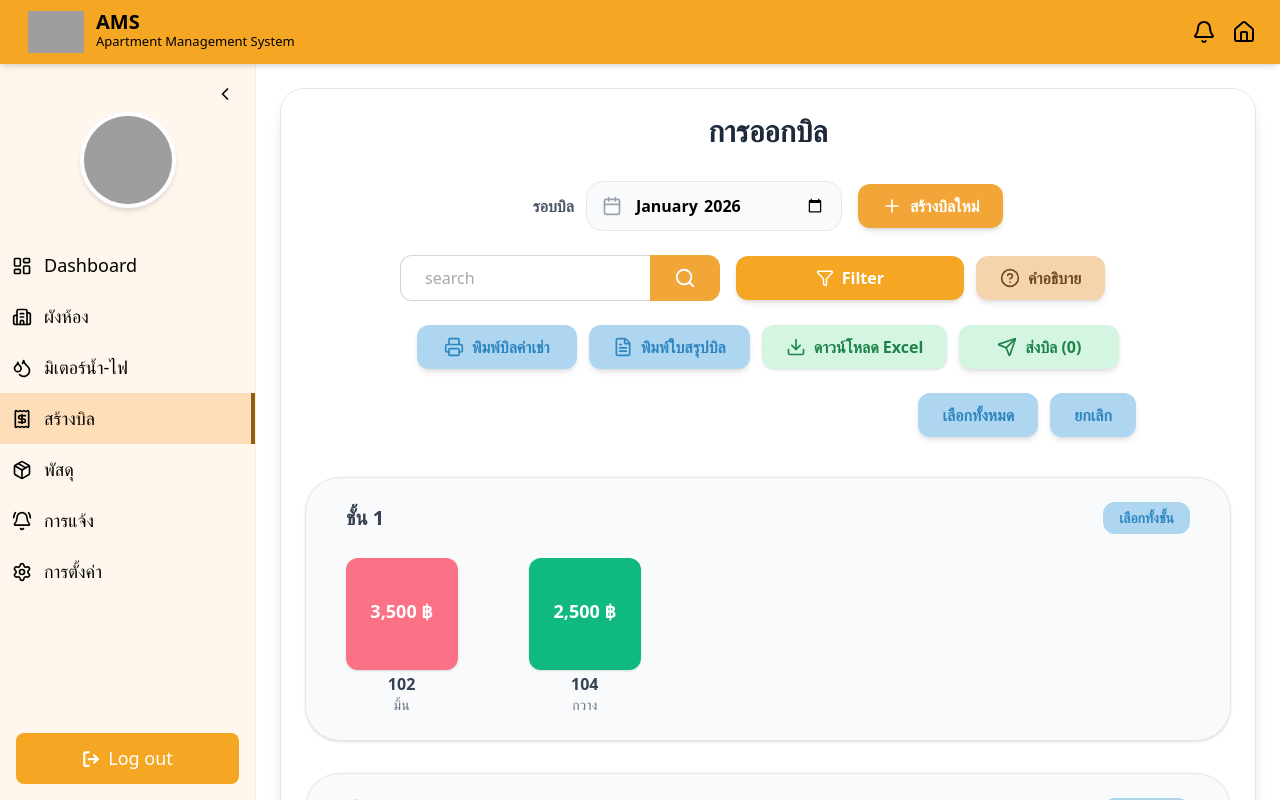
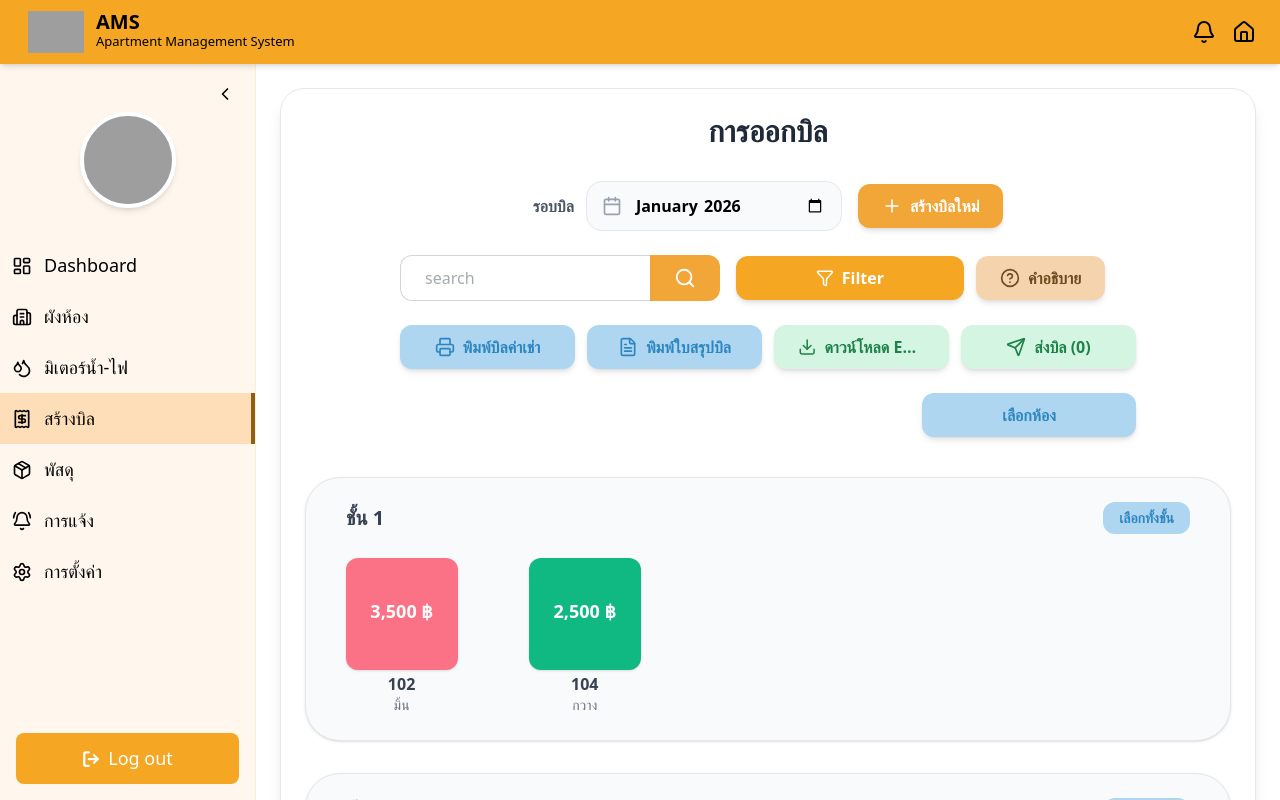
Before and after one commit to tomatoploy/Apartment-management-system, a React (Vite) app in the folder frontend/: page /billings in a window 1280 px wide. Shown: the top 800 px of the page. Built offline with nearby package versions, Linux system fonts and the light colour scheme; grey boxes are pictures that could not be loaded.

Commit message:
update bill
เพิ่มปุ่มเลือก จัดหน้า

```diff
--- a/frontend/src/pages/BillDetail.jsx
+++ b/frontend/src/pages/BillDetail.jsx
@@ -59,7 +59,7 @@ const getItemLabel = (item, selectedDate) => {
 /* ================= Component ================= */
 const BillDetail = () => {
   const navigate = useNavigate();
-  const { roomId } = useParams();
+  const { roomNumber } = useParams();
 
   const [selectedDate, setSelectedDate] = useState(
     new Date().toISOString().slice(0, 7),
@@ -158,7 +158,7 @@ const BillDetail = () => {
             <X size={26} strokeWidth={3} />
           </button>
           <h1 className="text-3xl font-bold mb-8 text-gray-800">
-            การออกบิล ห้อง {roomId}
+            การออกบิล ห้อง {roomNumber}
           </h1>
         </div>
 
--- a/frontend/src/pages/Billing.jsx
+++ b/frontend/src/pages/Billing.jsx
@@ -25,13 +25,16 @@ import {
 import { useNavigate } from "react-router-dom";
 
 const Billing = () => {
-  const [selectedDate, setSelectedDate] = useState(new Date().toISOString().slice(0, 7));
+  const [selectedDate, setSelectedDate] = useState(
+    new Date().toISOString().slice(0, 7),
+  );
   const [searchTerm, setSearchTerm] = useState("");
   const [showFilterModal, setShowFilterModal] = useState(false);
   const [showHelpModal, setShowHelpModal] = useState(false);
   const [showSummary, setShowSummary] = useState(false);
   const [activeStatusFilters, setActiveStatusFilters] = useState([]);
   const [selectedRooms, setSelectedRooms] = useState([]);
+  const [isSelectMode, setIsSelectMode] = useState(false);
   const activeFilterCount = activeStatusFilters.length;
   const navigate = useNavigate();
 
@@ -177,8 +180,11 @@ const Billing = () => {
             </div>
             <OrangeButton
               label="สร้างบิลใหม่"
+               onClick={() => {
+                  alert("สร้างบิลสำเร็จ!");}}
+              className="shadow-md"
               icon={Plus}
-                className="shadow-md"
+
             />
           </div>
 
@@ -210,39 +216,40 @@ const Billing = () => {
             </div>
           </div>
 
-            {/* ส่วนที่ 3: ปุ่ม Action (ขยายเต็มกรอบ 3xl) */}
-            <div className="mx-auto max-w-3xl flex flex-wrap justify-center gap-3 px-4 w-full">
-              <BlueButton
-                label="พิมพ์บิลค่าเช่า"
-                icon={Printer}
-                className="flex-1 min-w-40"
-              />
-              <BlueButton
-                label="พิมพ์ใบสรุปบิล"
-                icon={FileText}
-                className="flex-1 min-w-40"
-              />
-              <DownloadButton
-                label="ดาวน์โหลด Excel"
-                className="flex-1 min-w-40 shadow-sm"
-              />
+          <div className="mx-auto max-w-3xl grid grid-cols-1 sm:grid-cols-2 lg:grid-cols-4 gap-3 px-4 w-full">
+            <BlueButton label="พิมพ์บิลค่าเช่า" icon={Printer} />
+            <BlueButton label="พิมพ์ใบสรุปบิล" icon={FileText} />
+            <DownloadButton label="ดาวน์โหลด Excel" />
             <GreenButton
               label={`ส่งบิล (${selectedRooms.length})`}
               icon={Send}
               onClick={() => setShowSummary(true)}
-                className="flex-1 min-w-40"
             />
           </div>
 
-            {/* ส่วนที่ 4: เลือกทั้งหมด / ยกเลิก (ชิดขวากรอบ 3xl) */}
+          {/* ส่วนที่ 4: โหมดเลือกห้อง */}
           <div className="flex gap-3 w-full max-w-3xl mx-auto justify-end px-4">
+            {!isSelectMode ? (
+              <BlueButton label="เลือกห้อง"
+              className="w-full px-20 md:w-auto"
+              onClick={() => setIsSelectMode(true)} />
+
+            ) : (
+              <>
                 <BlueButton
                   label="เลือกทั้งหมด"
                   onClick={() =>
                     setSelectedRooms(roomsData.map((r) => r.roomNumber))
-                }
+                  }                />
+                <BlueButton
+                  label="ยกเลิก"
+                  onClick={() => {
+                    setSelectedRooms([]);
+                    setIsSelectMode(false);
+                  }}
                 />
-              <BlueButton label="ยกเลิก" onClick={() => setSelectedRooms([])} />
+              </>
+            )}
           </div>
         </div>
 
@@ -257,9 +264,7 @@ const Billing = () => {
                 <h2 className="text-xl font-bold text-gray-700">
                   ชั้น {floor}
                 </h2>
-                  <SelectAllFloorButton
-                    onClick={() => selectAllInFloor(floor)}
-                  />
+                <SelectAllFloorButton onClick={() => selectAllInFloor(floor)} />
               </div>
 
               <div className="grid grid-cols-2 md:grid-cols-5 gap-10 justify-items-center">
@@ -268,14 +273,19 @@ const Billing = () => {
                   return (
                     <div
                       key={room.roomId}
-                        onClick={() => navigate(`/billings/${room.roomNumber}`)} // เมื่อคลิก: ให้เปิดหน้ารายละเอียดการออกบิลของห้องนี้
+                      onClick={() => {
+                        if (isSelectMode) {
+                          toggleRoomSelection(room.roomNumber);
+                        } else {
+                          navigate(`/billings/${room.roomNumber}`);
+                        }
+                      }}
                       className="relative cursor-pointer hover:scale-105 transition-all"
                     >
                       <RoomCard
                         roomNumber={room.roomNumber}
                         tenantName={room.tenantFirstName || ""}
                         status={room.status}
-                          //icons={room.icons || []}
                       />
 
                       {/* ยอดเงินในกราฟิก */}
```
Lines whose indentation alone changed are shown as unchanged.
